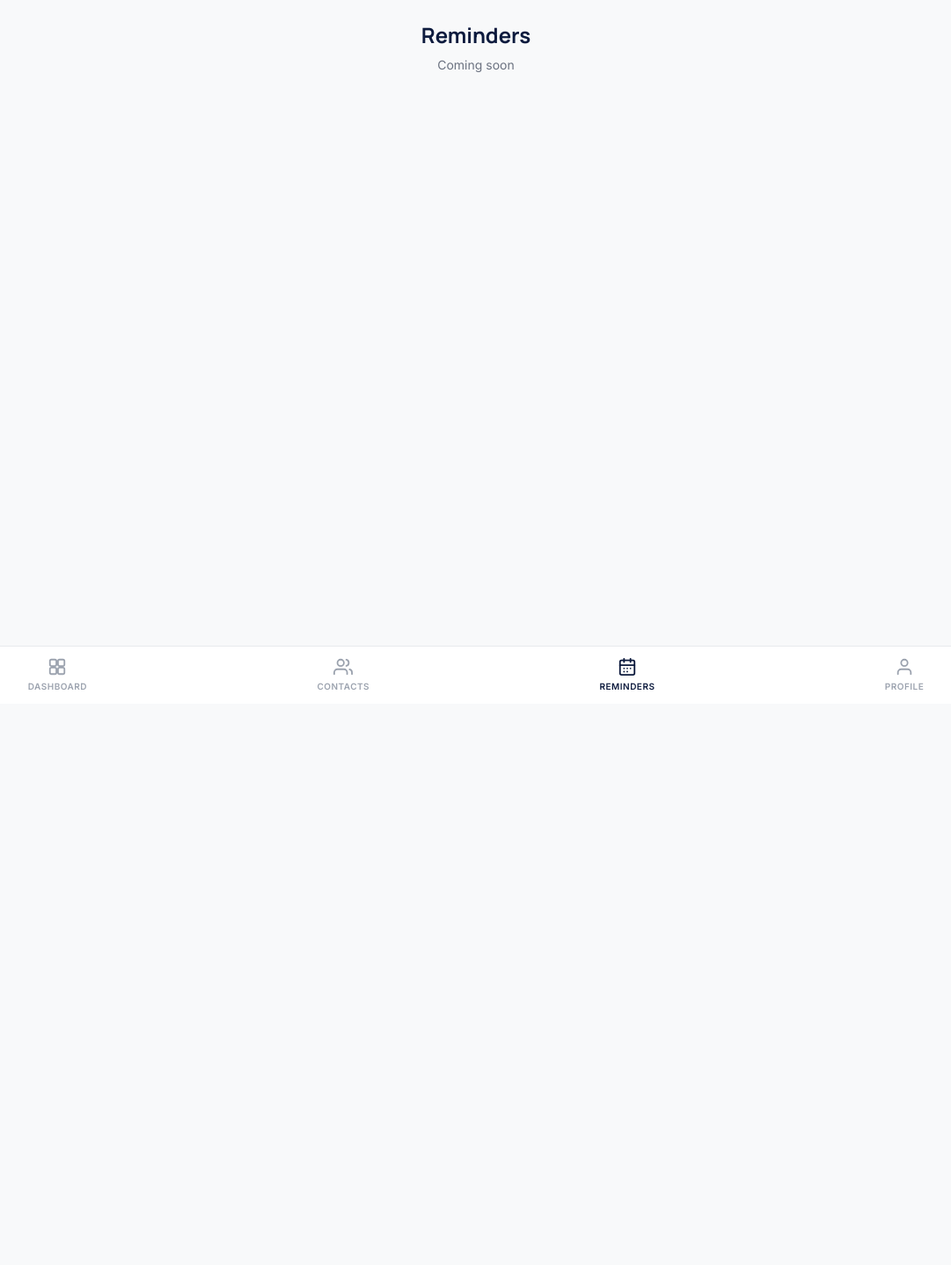
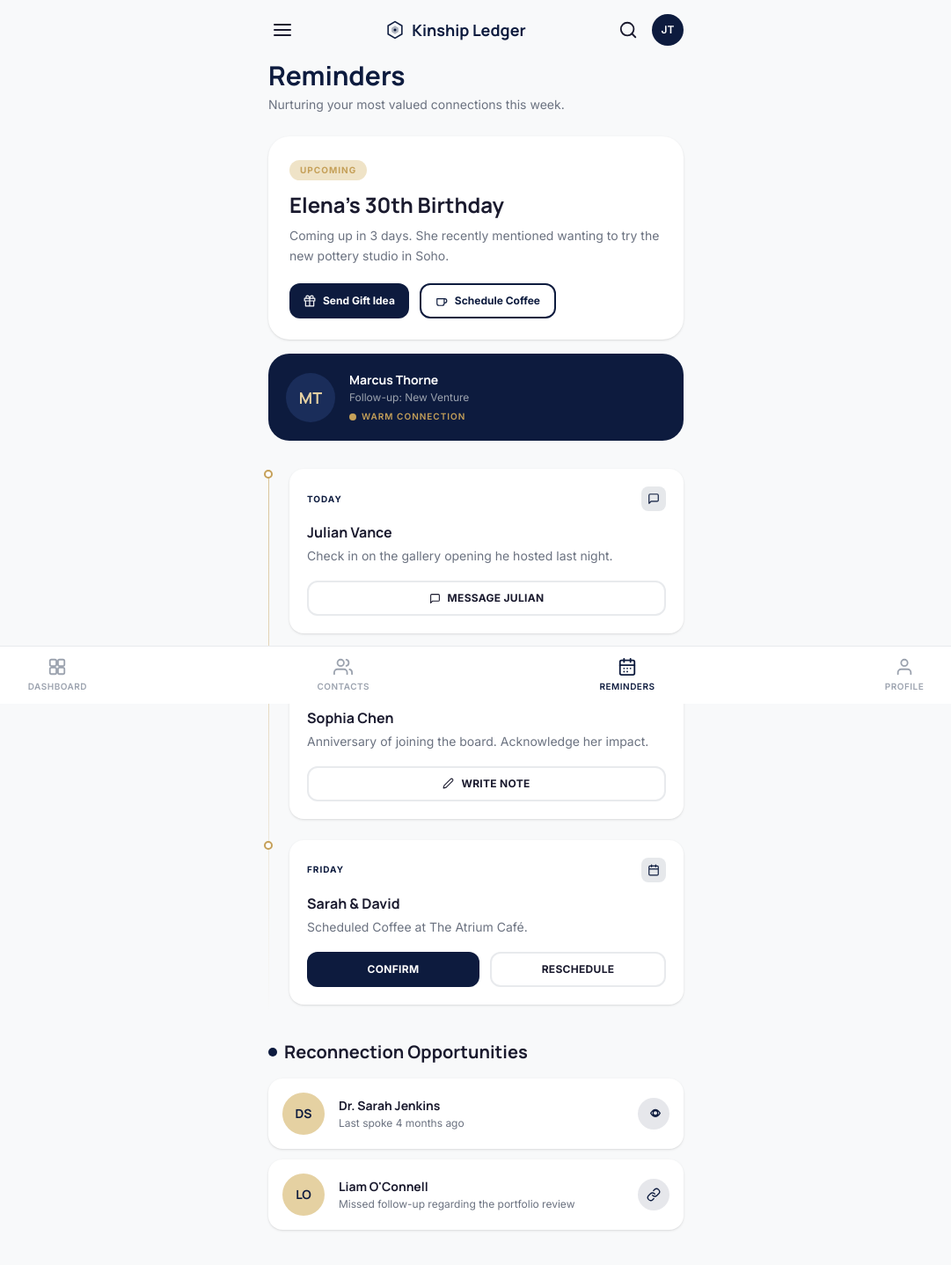
Before and after one commit to JoaquinPerrier/personal-crm, a Next.js app: page /reminders in a window 1280 px wide. Shown: the top 1438 px of the page at 88% size, without its empty margins (99-1180 px from the left). Before the commit the page ends 800 px from the top, so only its background shows below. Built offline with nearby package versions, Linux system fonts and the light colour scheme.

Commit message:
Adding reminders page

```diff
--- a/src/app/(app)/reminders/page.tsx
+++ b/src/app/(app)/reminders/page.tsx
@@ -1,9 +1,246 @@
+"use client";
+
+import AppHeader from "@/components/AppHeader";
+import { getInitials } from "@/lib/mockData";
+
+const featured = {
+  badge: "Upcoming",
+  title: "Elena's 30th Birthday",
+  description:
+    "Coming up in 3 days. She recently mentioned wanting to try the new pottery studio in Soho.",
+};
+
+const warmConnection = {
+  name: "Marcus Thorne",
+  subtitle: "Follow-up: New Venture",
+  label: "Warm Connection",
+};
+
+const timeline = [
+  {
+    day: "Today",
+    name: "Julian Vance",
+    description: "Check in on the gallery opening he hosted last night.",
+    action: "Message Julian",
+    actionStyle: "outlined" as const,
+    icon: "chat",
+  },
+  {
+    day: "Tomorrow",
+    name: "Sophia Chen",
+    description: "Anniversary of joining the board. Acknowledge her impact.",
+    action: "Write Note",
+    actionStyle: "outlined" as const,
+    icon: "pen",
+  },
+  {
+    day: "Friday",
+    name: "Sarah & David",
+    description: "Scheduled Coffee at The Atrium Café.",
+    actions: ["Confirm", "Reschedule"],
+    icon: "calendar",
+  },
+];
+
+const reconnections = [
+  {
+    name: "Dr. Sarah Jenkins",
+    description: "Last spoke 4 months ago",
+    icon: "wave",
+  },
+  {
+    name: "Liam O'Connell",
+    description: "Missed follow-up regarding the portfolio review",
+    icon: "link",
+  },
+];
+
+const ICON_PATHS: Record<string, string> = {
+  chat: "M21 15a2 2 0 0 1-2 2H7l-4 4V5a2 2 0 0 1 2-2h14a2 2 0 0 1 2 2z",
+  pen: "M17 3a2.83 2.83 0 1 1 4 4L7.5 20.5 2 22l1.5-5.5L17 3Z",
+  calendar:
+    "M8 2v4m8-4v4M3 10h18M5 4h14a2 2 0 0 1 2 2v14a2 2 0 0 1-2 2H5a2 2 0 0 1-2-2V6a2 2 0 0 1 2-2Z",
+  wave: "M7 11c1.33-2 4-6 8-6s5.33 2 8 6c-1.33 2-4 6-8 6s-5.33-2-8-6Zm4 0a4 4 0 1 0 8 0 4 4 0 0 0-8 0Z",
+  link: "M10 13a5 5 0 0 0 7.54.54l3-3a5 5 0 0 0-7.07-7.07l-1.72 1.71M14 11a5 5 0 0 0-7.54-.54l-3 3a5 5 0 0 0 7.07 7.07l1.71-1.71",
+  gift: "M20 12v10H4V12M2 7h20v5H2zM12 22V7M12 7H7.5a2.5 2.5 0 0 1 0-5C11 2 12 7 12 7ZM12 7h4.5a2.5 2.5 0 0 0 0-5C13 2 12 7 12 7Z",
+  coffee: "M17 8h1a4 4 0 0 1 0 8h-1M3 8h14v9a4 4 0 0 1-4 4H7a4 4 0 0 1-4-4V8Z",
+};
+
+function Icon({
+  name,
+  size = 16,
+  className = "",
+}: {
+  name: string;
+  size?: number;
+  className?: string;
+}) {
+  return (
+    <svg
+      width={size}
+      height={size}
+      viewBox="0 0 24 24"
+      fill="none"
+      stroke="currentColor"
+      strokeWidth="2"
+      strokeLinecap="round"
+      strokeLinejoin="round"
+      className={className}
+    >
+      <path d={ICON_PATHS[name] || ICON_PATHS.chat} />
+    </svg>
+  );
+}
+
 export default function RemindersPage() {
   return (
-    <div className="flex flex-1 items-center justify-center p-6">
-      <div className="text-center">
-        <h1 className="font-heading text-2xl font-bold text-primary">Reminders</h1>
-        <p className="mt-2 text-sm text-text-secondary">Coming soon</p>
+    <div className="mx-auto w-full max-w-lg">
+      <AppHeader />
+
+      <div className="px-5 pb-8">
+        {/* Title */}
+        <h1 className="font-heading text-3xl font-bold text-primary">
+          Reminders
+        </h1>
+        <p className="mt-1 text-sm leading-relaxed text-text-secondary">
+          Nurturing your most valued connections this week.
+        </p>
+
+        {/* Featured upcoming */}
+        <div className="mt-6 rounded-3xl bg-surface p-6 shadow-sm">
+          <span className="inline-block rounded-full bg-tertiary/60 px-3 py-1 text-[10px] font-bold uppercase tracking-widest text-secondary">
+            Upcoming
+          </span>
+          <h2 className="mt-3 font-heading text-2xl font-bold text-text">
+            {featured.title}
+          </h2>
+          <p className="mt-2 text-sm leading-relaxed text-text-secondary">
+            {featured.description}
+          </p>
+          <div className="mt-5 flex gap-3">
+            <button className="flex items-center gap-2 rounded-xl bg-primary px-4 py-2.5 text-xs font-bold text-white">
+              <Icon name="gift" size={14} className="text-white" />
+              Send Gift Idea
+            </button>
+            <button className="flex items-center gap-2 rounded-xl border-2 border-primary px-4 py-2.5 text-xs font-bold text-primary">
+              <Icon name="coffee" size={14} className="text-primary" />
+              Schedule Coffee
+            </button>
+          </div>
+        </div>
+
+        {/* Warm connection card */}
+        <div className="mt-4 flex items-center gap-4 rounded-3xl bg-primary p-5">
+          <div className="flex h-14 w-14 shrink-0 items-center justify-center rounded-full bg-primary-light font-heading text-lg font-bold text-tertiary">
+            {getInitials(warmConnection.name)}
+          </div>
+          <div>
+            <p className="font-heading text-sm font-bold text-white">
+              {warmConnection.name}
+            </p>
+            <p className="mt-0.5 text-xs text-text-light">
+              {warmConnection.subtitle}
+            </p>
+            <div className="mt-1.5 flex items-center gap-1.5">
+              <span className="h-2 w-2 rounded-full bg-secondary" />
+              <span className="text-[10px] font-semibold uppercase tracking-widest text-secondary">
+                {warmConnection.label}
+              </span>
+            </div>
+          </div>
+        </div>
+
+        {/* Timeline */}
+        <div className="relative mt-8">
+          {/* Vertical line */}
+          <div className="absolute top-2 left-0 h-full w-px bg-gradient-to-b from-secondary/60 via-secondary/30 to-transparent" />
+
+          <div className="space-y-6 pl-6">
+            {timeline.map((item, i) => (
+              <div key={i} className="relative">
+                {/* Dot on timeline */}
+                <div className="absolute -left-6 top-0 flex h-3 w-3 -translate-x-1/2 items-center justify-center">
+                  <span className="h-2.5 w-2.5 rounded-full border-2 border-secondary bg-surface" />
+                </div>
+
+                <div className="rounded-2xl bg-surface p-5 shadow-sm">
+                  <div className="flex items-center justify-between">
+                    <span className="text-[10px] font-bold uppercase tracking-widest text-primary">
+                      {item.day}
+                    </span>
+                    <div
+                      className={`flex h-7 w-7 items-center justify-center rounded-lg ${
+                        item.icon === "pen"
+                          ? "bg-tertiary text-secondary"
+                          : "bg-primary/10 text-primary"
+                      }`}
+                    >
+                      <Icon name={item.icon} size={14} />
+                    </div>
+                  </div>
+                  <h3 className="mt-3 font-heading text-base font-bold text-text">
+                    {item.name}
+                  </h3>
+                  <p className="mt-1 text-sm leading-relaxed text-text-secondary">
+                    {item.description}
+                  </p>
+
+                  {item.action && (
+                    <button className="mt-4 w-full rounded-xl border-2 border-neutral-dark py-2.5 text-xs font-bold uppercase tracking-wide text-text transition-colors hover:border-primary hover:text-primary">
+                      <span className="flex items-center justify-center gap-2">
+                        <Icon name={item.icon} size={13} />
+                        {item.action}
+                      </span>
+                    </button>
+                  )}
+
+                  {item.actions && (
+                    <div className="mt-4 flex gap-3">
+                      <button className="flex-1 rounded-xl bg-primary py-2.5 text-xs font-bold uppercase tracking-wide text-white">
+                        {item.actions[0]}
+                      </button>
+                      <button className="flex-1 rounded-xl border-2 border-neutral-dark py-2.5 text-xs font-bold uppercase tracking-wide text-text transition-colors hover:border-primary">
+                        {item.actions[1]}
+                      </button>
+                    </div>
+                  )}
+                </div>
+              </div>
+            ))}
+          </div>
+        </div>
+
+        {/* Reconnection Opportunities */}
+        <div className="mt-10 flex items-center gap-2">
+          <span className="h-2.5 w-2.5 rounded-full bg-primary" />
+          <h2 className="font-heading text-xl font-bold text-text">
+            Reconnection Opportunities
+          </h2>
+        </div>
+
+        <div className="mt-4 space-y-3">
+          {reconnections.map((person, i) => (
+            <div
+              key={i}
+              className="flex items-center gap-4 rounded-2xl bg-surface p-4 shadow-sm"
+            >
+              <div className="flex h-12 w-12 shrink-0 items-center justify-center rounded-full bg-tertiary font-heading text-sm font-bold text-primary">
+                {getInitials(person.name)}
+              </div>
+              <div className="min-w-0 flex-1">
+                <p className="font-heading text-sm font-bold text-text">
+                  {person.name}
+                </p>
+                <p className="mt-0.5 text-xs text-text-secondary">
+                  {person.description}
+                </p>
+              </div>
+              <div className="flex h-9 w-9 shrink-0 items-center justify-center rounded-full bg-primary/10 text-primary">
+                <Icon name={person.icon} size={16} />
+              </div>
+            </div>
+          ))}
+        </div>
       </div>
     </div>
   );
```
